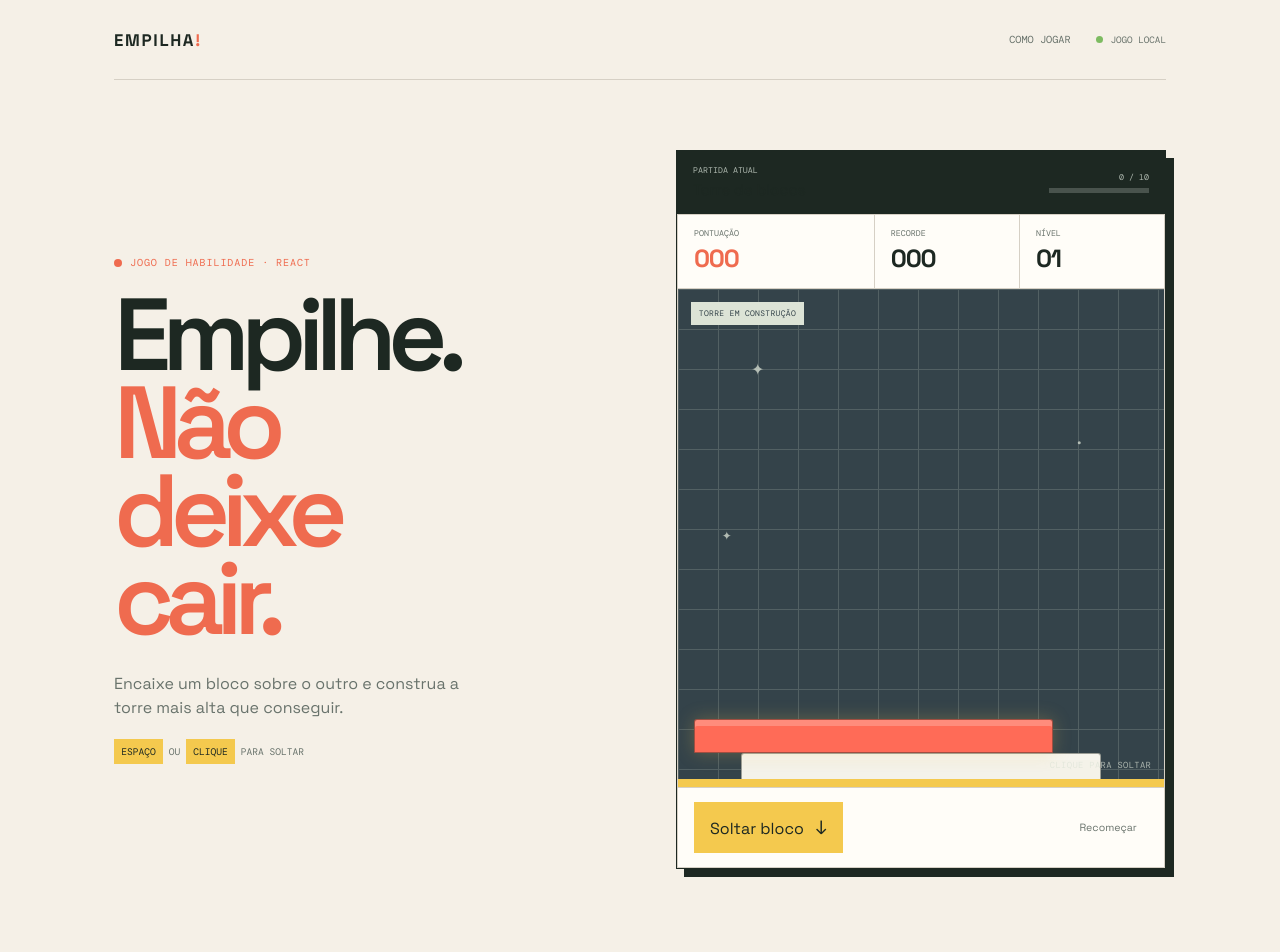
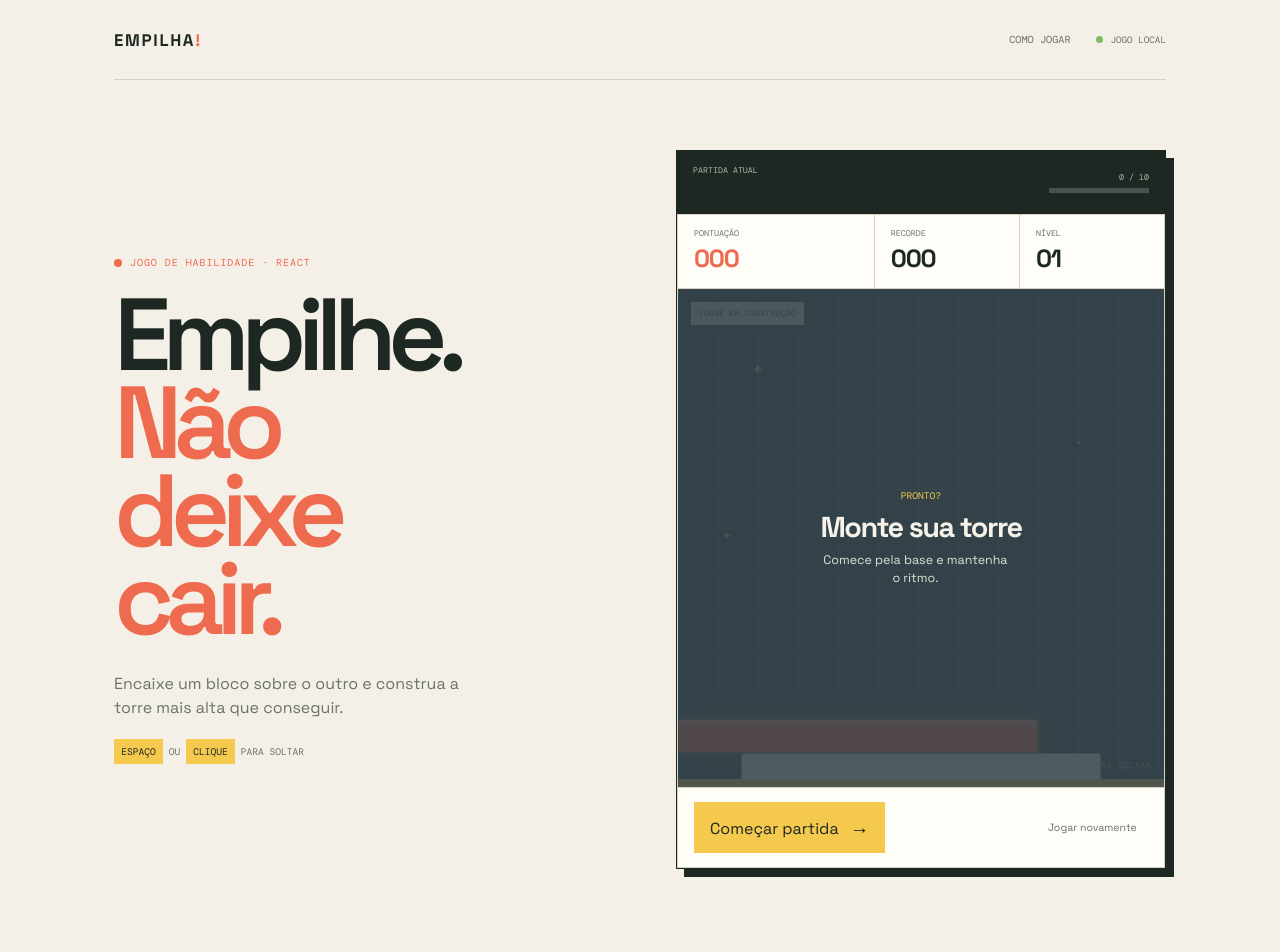
Before and after one commit to jenifferCamar/meu-app-react, a React (Vite) app: page / in a window 1280 px wide. Shown: the top 952 px of the page. Built offline with nearby package versions, Linux system fonts and the light colour scheme.

Commit message:
feat: adiciona início e feedback visual ao jogo

```diff
--- a/src/components/Game.jsx
+++ b/src/components/Game.jsx
@@ -31,7 +31,7 @@ export default function Game() {
     if (typeof window === 'undefined') return 0;
     return Number(window.localStorage.getItem('empilha-recorde')) || 0;
   });
-  const [status, setStatus] = useState('playing');
+  const [status, setStatus] = useState('ready');
   const [round, setRound] = useState(0);
   const activeRef = useRef(activeBlock);
   const stackRef = useRef(stack);
@@ -73,6 +73,11 @@ export default function Game() {
   }, [speed, status]);
 
   const dropBlock = useCallback(() => {
+    if (status === 'ready') {
+      setStatus('playing');
+      return;
+    }
+
     if (status !== 'playing') return;
 
     const current = activeRef.current;
@@ -93,6 +98,7 @@ export default function Game() {
       left: overlapLeft,
       bottom: stackRef.current.length * BOARD_BLOCK_HEIGHT,
       color: current.color,
+      isLatest: true,
     };
     const nextStack = [...stackRef.current, nextBlock];
 
@@ -145,6 +151,10 @@ export default function Game() {
     stackRef.current = [BASE_BLOCK];
   }
 
+  function startGame() {
+    setStatus('playing');
+  }
+
   return (
     <section className="game-section" id="inicio">
       <div className="game-intro">
@@ -170,17 +180,21 @@ export default function Game() {
           </div>
         </div>
         <ScoreBoard score={score} bestScore={bestScore} level={level} />
-        <GameBoard stack={stack} activeBlock={activeBlock} onDrop={dropBlock} />
+        <GameBoard stack={stack} activeBlock={activeBlock} onDrop={dropBlock} status={status} />
 
         <div className="game-controls">
-          {status === 'playing' ? (
+          {status === 'ready' ? (
+            <button className="drop-button" type="button" onClick={startGame}>
+              Começar partida <span>→</span>
+            </button>
+          ) : status === 'playing' ? (
             <button className="drop-button" type="button" onClick={dropBlock}>
               Soltar bloco <span>↓</span>
             </button>
           ) : (
             <div className="result-message" role="status">
-              <strong>{status === 'won' ? 'Torre perfeita!' : 'Ops, saiu do eixo.'}</strong>
-              <span>{status === 'won' ? 'Você completou o desafio.' : 'Tente mais uma vez.'}</span>
+              <strong>{status === 'won' ? 'Torre perfeita!' : 'Game over'}</strong>
+              <span>{status === 'won' ? 'Você completou o desafio.' : 'O bloco não encaixou.'}</span>
             </div>
           )}
           <button className="restart-button" type="button" onClick={restartGame}>
--- a/src/components/GameBoard.jsx
+++ b/src/components/GameBoard.jsx
@@ -1,6 +1,6 @@
 import React from 'react';
 
-export default function GameBoard({ stack, activeBlock, onDrop }) {
+export default function GameBoard({ stack, activeBlock, onDrop, status }) {
   return (
     <div
       className="game-board"
@@ -24,7 +24,7 @@ export default function GameBoard({ stack, activeBlock, onDrop }) {
 
       {stack.map((block) => (
         <div
-          className="block placed-block"
+          className={`block placed-block${block.isLatest ? ' latest-block' : ''}`}
           key={block.id}
           style={{
             width: `${block.width}%`,
@@ -49,6 +49,13 @@ export default function GameBoard({ stack, activeBlock, onDrop }) {
 
       <div className="board-floor" aria-hidden="true" />
       <span className="board-hint">clique para soltar</span>
+      {status === 'ready' && (
+        <div className="board-overlay">
+          <span>Pronto?</span>
+          <strong>Monte sua torre</strong>
+          <small>Comece pela base e mantenha o ritmo.</small>
+        </div>
+      )}
     </div>
   );
 }
--- a/src/styles.css
+++ b/src/styles.css
@@ -93,6 +93,10 @@ h1 em, .how-heading em { color: var(--orange); font-style: normal; }
 .game-board { height: 500px; position: relative; isolation: isolate; overflow: hidden; cursor: pointer; border: 1px solid var(--line); background: #34434a; }
 .game-board::before { content: ''; position: absolute; inset: 0; z-index: -1; opacity: 0.18; background-image: linear-gradient(#dce3d6 1px, transparent 1px), linear-gradient(90deg, #dce3d6 1px, transparent 1px); background-size: 40px 40px; }
 .board-label { position: absolute; top: 0.8rem; left: 0.8rem; z-index: 6; padding: 0.4rem 0.5rem; color: #34434a; background: #dce3d6; font-family: 'DM Mono', monospace; font-size: 0.5rem; letter-spacing: 0.04em; text-transform: uppercase; pointer-events: none; }
+.board-overlay { position: absolute; inset: 0; z-index: 8; display: grid; place-content: center; gap: 0.45rem; padding: 2rem; color: #f4f2e9; background: rgba(52, 67, 74, 0.86); text-align: center; pointer-events: none; }
+.board-overlay span { color: var(--accent); font-family: 'DM Mono', monospace; font-size: 0.6rem; text-transform: uppercase; }
+.board-overlay strong { font-size: 1.8rem; letter-spacing: -0.05em; }
+.board-overlay small { max-width: 190px; color: #dce3d6; font-size: 0.78rem; line-height: 1.4; }
 .board-stars { color: #dce3d6; }
 .star { position: absolute; z-index: 1; opacity: 0.75; }
 .star-one { top: 14%; left: 15%; font-size: 1rem; }
@@ -101,6 +105,8 @@ h1 em, .how-heading em { color: var(--orange); font-style: normal; }
 .block { position: absolute; height: 34px; border: 1px solid rgba(29, 40, 34, 0.42); border-radius: 3px 3px 1px 1px; transition: left 0.016s linear, width 0.2s ease; }
 .placed-block { z-index: 3; background-image: linear-gradient(to bottom, rgba(255, 255, 255, 0.2), transparent 38%); box-shadow: inset 0 6px rgba(255, 255, 255, 0.2), 0 4px 0 rgba(29, 40, 34, 0.18); }
 .active-block { z-index: 4; background-image: linear-gradient(to bottom, rgba(255, 255, 255, 0.24), transparent 38%); box-shadow: inset 0 6px rgba(255, 255, 255, 0.22), 0 0 18px rgba(244, 201, 78, 0.25); }
+.latest-block { animation: block-settle 0.28s ease-out; }
+@keyframes block-settle { 0% { transform: translateY(-8px); } 70% { transform: translateY(2px); } 100% { transform: translateY(0); } }
 .board-floor { position: absolute; z-index: 5; right: 0; bottom: 0; left: 0; height: 8px; background: var(--accent); }
 .board-hint { position: absolute; z-index: 6; right: 0.8rem; bottom: 1rem; color: #dce3d6; font-size: 0.55rem; letter-spacing: 0.04em; opacity: 0.7; pointer-events: none; }
 
```
